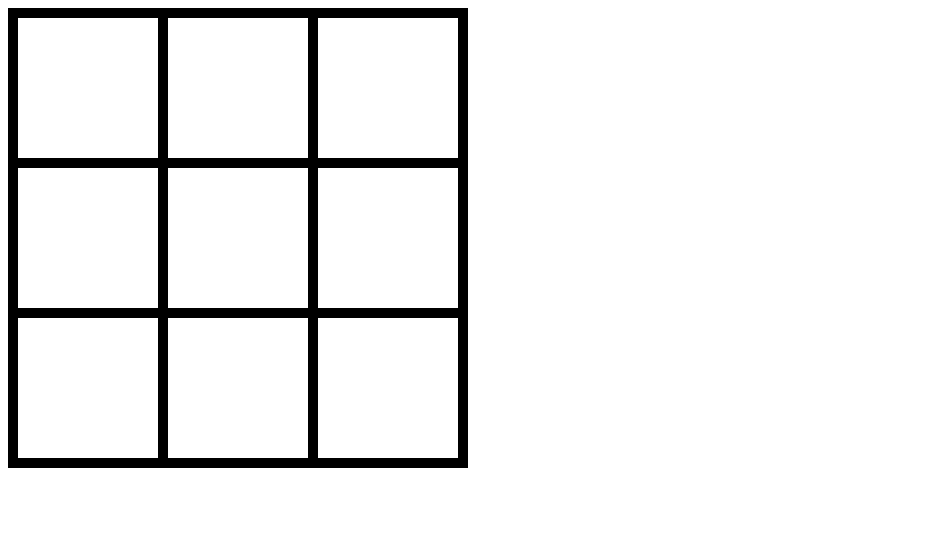
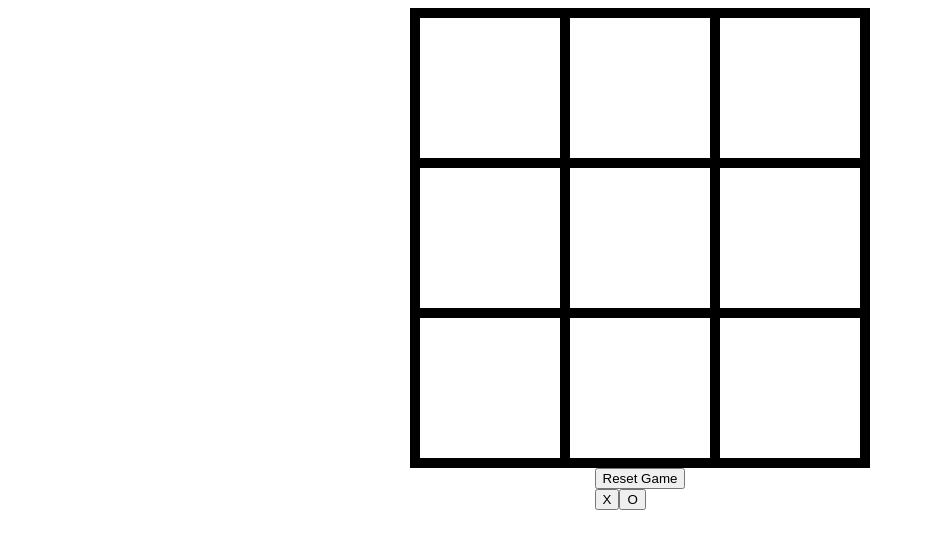
Before and after one commit to vcostin/crosses-and-zeros, a React app: page / in a window 1280 px wide. Shown: the whole page, without its empty margins (0-925 px from the left). Built offline with nearby package versions, Linux system fonts and the light colour scheme; some packages are replaced by stand-ins of ours.

Commit message:
Add: draw status, game reset, player select, hightlight wining combo

```diff
--- a/index.html
+++ b/index.html
@@ -1,8 +1,15 @@
 <html>
 
 <head>
-  <title>React Hot Loader Minimal Boilerplate</title>
+  <title>Crosses and Zeros</title>
   <style>
+    .app-container {
+      display: flex;
+      align-items: center;
+      flex-direction: column;
+      flex-wrap: nowrap;
+    }
+
     .board {
       display: flex;
       width: 450px;
@@ -28,6 +35,15 @@
       cursor: pointer;
       background-color: #80cd92;
     }
+
+    .winning-cell {
+      border-color: crimson;
+    }
+
+    .app-container {
+      justify-content: left;
+      align-items: left;
+    }
   </style>
 </head>
 
--- a/package.json
+++ b/package.json
@@ -1,5 +1,5 @@
 {
-  "name": "react-hot-loader-minimal-boilerplate",
+  "name": "crosses-and-zeros",
   "version": "1.0.0",
   "description": "",
   "main": "index.js",
--- a/src/components/TicTacToeBoard.js
+++ b/src/components/TicTacToeBoard.js
@@ -1,4 +1,6 @@
 import React, { Component } from 'react';
+
+const DRAW_STATUS = 'DRAW';
 
 class TicTacToeBoard extends Component {
   constructor(props) {
@@ -11,9 +13,12 @@ class TicTacToeBoard extends Component {
         '', '', '', '', '', '', '', '', '',
       ],
       winner: null,
+      winningCombo: [],
     };
 
     this.handleClick = this.handleClick.bind(this);
+    this.handleResetGame = this.handleResetGame.bind(this);
+    this.handleSelectPlayer = this.handleSelectPlayer.bind(this);
   }
 
   handleClick(index) {
@@ -60,24 +65,77 @@ class TicTacToeBoard extends Component {
     ));
 
     if (winningCombo) {
+      this.setState({
+        winningCombo,
+      });
       return currentTurn;
     }
+    const isNotDraw = this.state.board.find(cell => cell === '');
+    if (isNotDraw !== '') {
+      return DRAW_STATUS;
+    }
+
     return false;
   }
 
+  winnerComboHighlight(index) {
+    if (this.state.winner === null) { return ''; }
+    const winningCell = this.state.winningCombo.find(position => position === index);
+    if (winningCell !== undefined) {
+      return 'winning-cell';
+    }
+    return '';
+  }
+
+  handleResetGame() {
+    this.setState({
+      board: [
+        '', '', '', '', '', '', '', '', '',
+      ],
+      winner: null,
+      winningCombo: [],
+    });
+  }
+
+  handleSelectPlayer(player) {
+    this.setState({
+      currentTurn: player,
+    });
+  }
+
+  gameResults() {
+    const { winner, PLAYER_ONE_SYMBOL, PLAYER_TWO_SYMBOL } = this.state;
+    switch (winner) {
+      case PLAYER_ONE_SYMBOL:
+      case PLAYER_TWO_SYMBOL:
+        return <h1>The winner is: {winner}</h1>;
+      case DRAW_STATUS:
+        return <h1>{winner}!</h1>;
+      default:
+        return null;
+    }
+  }
+
   render() {
-    const { board, winner } = this.state;
+    const { board, winner, PLAYER_ONE_SYMBOL, PLAYER_TWO_SYMBOL } = this.state;
     return (
       <div className="app-container">
-        {winner ? <h1>The winner is: {winner}</h1> : null}
+        {this.gameResults()}
         <div className="board">
           {board.map((cell, index) => (
             <div
               key={index}
               onClick={() => this.handleClick(index)}
-              className="square"
+              className={`square ${this.winnerComboHighlight(index)}`}
             >{cell}</div>
           ))}
+        </div>
+        <div className="controls">
+          <button onClick={this.handleResetGame}>Reset Game</button>
+          <div className="select-player">
+            <button onClick={() => this.handleSelectPlayer(PLAYER_ONE_SYMBOL)}>{PLAYER_ONE_SYMBOL}</button>
+            <button onClick={() => this.handleSelectPlayer(PLAYER_TWO_SYMBOL)}>{PLAYER_TWO_SYMBOL}</button>
+          </div>
         </div>
       </div>
     );
--- a/src/containers/Root.js
+++ b/src/containers/Root.js
@@ -2,7 +2,9 @@ import React from 'react';
 import TicTacToeBoard from '../components/TicTacToeBoard';
 
 const Root = () => (
-  <div><TicTacToeBoard /></div>
+  <div>
+    <TicTacToeBoard />
+  </div>
 );
 
 export default Root;
```
